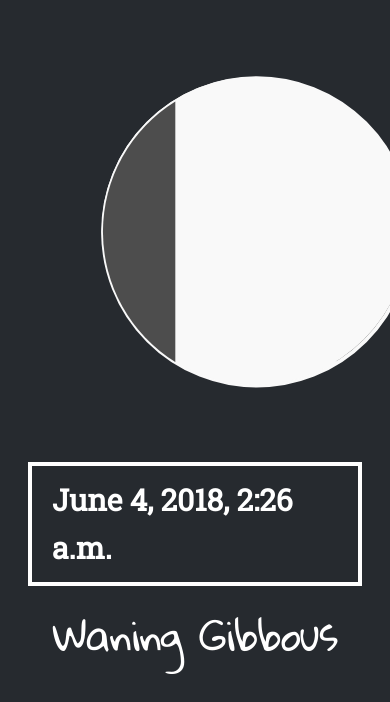
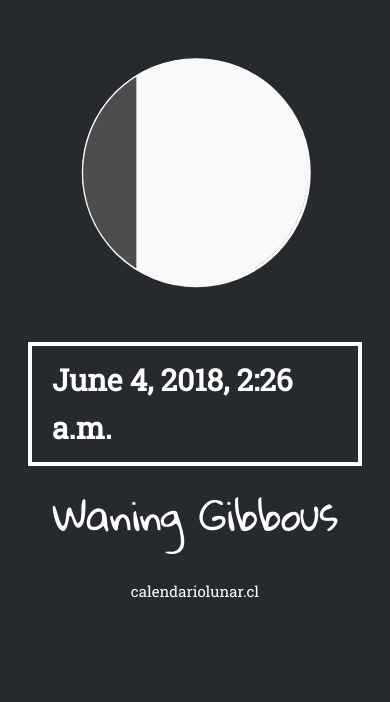
Before and after one commit to agapanto/calendariolunar.cl, a Django app: page /phases/ in a window 390 px wide; the page is wider, and only the part inside the window is pictured. Shown: the top 702 px of that part. Run offline with Django 3.2, Linux system fonts and the light colour scheme.

Commit message:
fix: Responsive view

```diff
--- a/lunarphases/templates/index.html
+++ b/lunarphases/templates/index.html
@@ -9,7 +9,7 @@
 
 
   {% with 'lunarphases/img/'|add:lunar_phase.code|add:'.svg' as lunar_phase_static %}
-    <img src="{% static lunar_phase_static %}" alt="{{ lunar_phase.name }}" style="display:block; margin:auto;"/>
+    <img src="{% static lunar_phase_static %}" alt="{{ lunar_phase.name }}" style="display:block; margin:auto; max-width: 100%;"/>
   {% endwith %}
 
 
```
